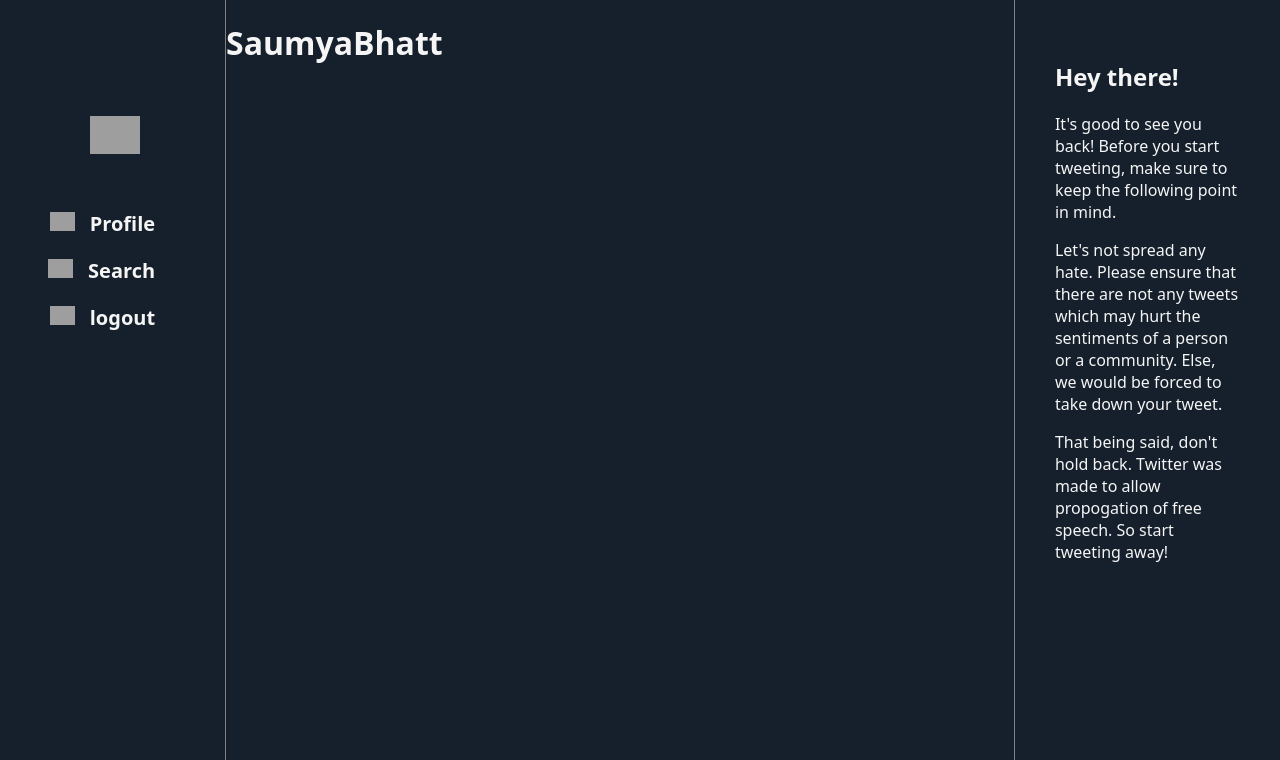
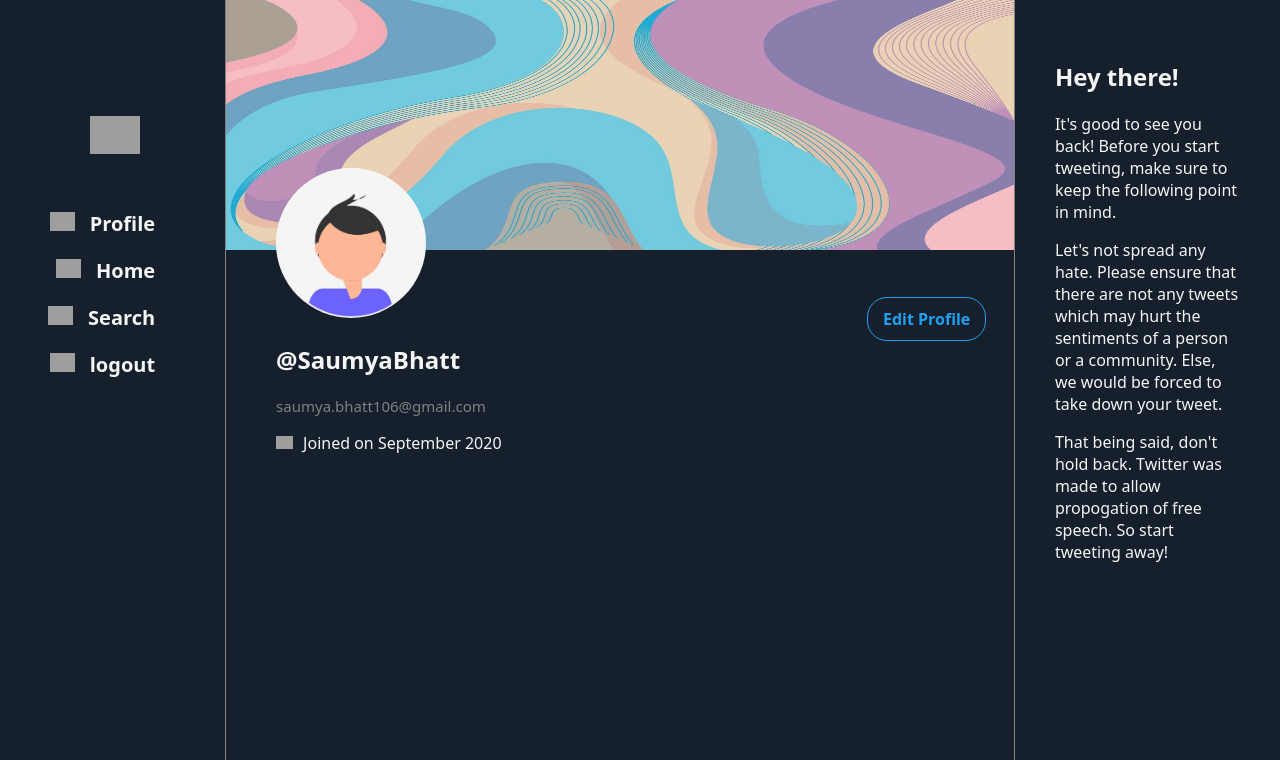
Before and after one commit to Saumya-Bhatt/Twitter-Clone, a Flask app: page /account in a window 1280 px wide. Shown: the top 760 px of the page. Run offline with Flask 2, Linux system fonts and the light colour scheme; a user stored in the database is signed in; grey boxes are pictures that could not be loaded.

Commit message:
Added profiles section

```diff
--- a/modules/forms.py
+++ b/modules/forms.py
@@ -1,4 +1,5 @@
 from flask_wtf import FlaskForm
+from flask_login import current_user
 from wtforms import StringField, SubmitField, PasswordField, BooleanField, TextAreaField
 from wtforms.validators import DataRequired, Email, Length, ValidationError
 
@@ -29,3 +30,20 @@ class Login(FlaskForm):
 class createTweet(FlaskForm):
     tweet = TextAreaField('What is on your mind?',validators=[DataRequired(),Length(max=500)])
     submit = SubmitField('Tweet')
+
+class UpdateProfile(FlaskForm):
+    username = StringField('Username',validators=[DataRequired(),Length(min=4)])
+    email = StringField('Email',validators=[DataRequired(),Email()])
+    signup = SubmitField('Save Changes')
+
+    def validate_username(self,username):
+        if username.data != current_user.username:
+            user = User_mgmt.query.filter_by(username=username.data).first()
+            if user:
+                raise ValidationError('Username is already taken. Please choose a different one')
+
+    def validate_email(self,email):
+        if email.data != current_user.email:
+            user = User_mgmt.query.filter_by(email=email.data).first()
+            if user:
+                raise ValidationError('Account with this email ID already exists')
--- a/modules/login.py
+++ /dev/null
@@ -1,49 +0,0 @@
-from flask import Flask,render_template, redirect, url_for
-from werkzeug.security import generate_password_hash,check_password_hash
-from flask_login import login_user, logout_user, current_user, login_required
-
-from modules import app,db
-from modules.modals import User_mgmt, Post
-from modules.forms import Signup, Login
-
-@app.route('/')
-@app.route('/home',methods=['GET','POST'])
-def home():
-
-    # add this to those routes which you want the user from going to if he/she is already logged in
-    #if current_user.is_authenticated:
-    #    return redirect(url_for(''))
-
-    form_sign = Signup()
-    form_login = Login()
-
-    if form_sign.validate_on_submit():
-        hashed_password = generate_password_hash(form_sign.password.data, method='sha256')
-        new_user = User_mgmt(username=form_sign.username.data, email=form_sign.email.data, password=hashed_password)
-        db.session.add(new_user)
-        db.session.commit()
-        return render_template('sign.html')
-
-    if form_login.validate_on_submit():
-        user_info = User_mgmt.query.filter_by(username=form_login.username.data).first()
-        if user_info:
-            if check_password_hash(user_info.password, form_login.password.data):
-                login_user(user_info, remember=form_login.remember.data)
-                return redirect(url_for('dashboard'))
-            else:
-                return render_template('errorP.html')
-        else:
-            return render_template('errorU.html')
-
-    return render_template('start.html',form1=form_sign,form2=form_login)
-
-
-@app.route('/logout')
-def logout():
-    logout_user()
-    return redirect(url_for('home'))
-
-@app.route('/account')
-@login_required
-def account():
-    return render_template('account.html')
--- a/modules/modals.py
+++ b/modules/modals.py
@@ -12,6 +12,9 @@ class User_mgmt(UserMixin, db.Model):
     email = db.Column(db.String(50),nullable=False,unique=True)
     password = db.Column(db.String(80),nullable=False)
     image_file = db.Column(db.String(20),nullable=False,default='default.jpg')
+    bg_file = db.Column(db.String(20),nullable=False,default='default_bg.jpg')
+    bio = db.Column(db.String(100))
+    date = db.Column(db.String(20))
     posts = db.relationship('Post',backref='author',lazy=True)
 
 class Post(db.Model):
--- a/modules/routes.py
+++ b/modules/routes.py
@@ -1,10 +1,63 @@
-from flask import Flask,render_template
-from flask_login import LoginManager, UserMixin, login_user, login_required, logout_user, current_user
+from flask import Flask,render_template, redirect, url_for
+from werkzeug.security import generate_password_hash,check_password_hash
+from flask_login import login_user, logout_user, current_user, login_required
 
-from modules import app
-from modules.forms import createTweet
-from modules.login import *
+from modules import app,db
+from modules.modals import User_mgmt, Post
+from modules.forms import Signup, Login, UpdateProfile, createTweet
+
 import datetime
+
+
+@app.route('/')
+@app.route('/home',methods=['GET','POST'])
+def home():
+
+    # add this to those routes which you want the user from going to if he/she is already logged in
+    #if current_user.is_authenticated:
+    #    return redirect(url_for(''))
+
+    form_sign = Signup()
+    form_login = Login()
+
+    if form_sign.validate_on_submit():
+        hashed_password = generate_password_hash(form_sign.password.data, method='sha256')
+        x = datetime.datetime.now()
+        creation = str(x.strftime("%B")) +" "+ str(x.strftime("%Y"))
+        new_user = User_mgmt(username=form_sign.username.data, email=form_sign.email.data, password=hashed_password, date=creation)
+        db.session.add(new_user)
+        db.session.commit()
+        return render_template('sign.html')
+
+    if form_login.validate_on_submit():
+        user_info = User_mgmt.query.filter_by(username=form_login.username.data).first()
+        if user_info:
+            if check_password_hash(user_info.password, form_login.password.data):
+                login_user(user_info, remember=form_login.remember.data)
+                return redirect(url_for('dashboard'))
+            else:
+                return render_template('errorP.html')
+        else:
+            return render_template('errorU.html')
+
+    return render_template('start.html',form1=form_sign,form2=form_login)
+
+
+@app.route('/logout')
+def logout():
+    logout_user()
+    return redirect(url_for('home'))
+
+@app.route('/account')
+@login_required
+def account():
+    update = UpdateProfile()
+    profile_pic = url_for('static',filename='profile_pics/' + current_user.image_file)
+    bg_pic = url_for('static',filename='profile_pics/' + current_user.bg_file)
+
+    return render_template('account.html',profile=profile_pic,background=bg_pic,update=update)
+
+
 
 @app.route('/dashboard',methods=['GET','POST'])
 @login_required
--- a/modules/static/mainPage.css
+++ b/modules/static/mainPage.css
@@ -87,3 +87,40 @@ a :hover {
     font-size: 15px;
     color: gray;
 }
+
+
+
+.profile {
+    padding: 50px;
+    position: absolute;
+    margin-top: 15%;
+    display: flex;
+    width: 100%;
+}
+.profile_info {
+    width: 75%;
+}
+.profile_img {
+    width: 150px;
+    height: auto;
+    border-radius: 50%;
+}
+.bg_img {
+    width: 100%;
+    height: 250px;
+    position: absolute;
+}
+.edit_profile {
+    color: rgba(29,161,242,1);
+    padding: 10px 15px;
+    font-weight: bold;
+    border-radius: 20px;
+    border: 1px solid rgba(29,161,242,1);
+    margin-top: auto;
+    margin-bottom: auto;
+}
+.edit_profile:hover {
+    background-color: rgba(29,161,242,1);
+    color: whitesmoke;
+    transition: 0.2s;
+}
--- a/modules/templates/account.html
+++ b/modules/templates/account.html
@@ -1,5 +1,19 @@
 {% extends 'mainPage.html' %}
 
 {% block pageContent %}
-<h1>{{ current_user.username }}</h1>
+<div style="position: relative;">
+    <img src="{{ background }}" alt="" class="bg_img">
+    <div class="profile">
+        <div class="profile_info">
+            <img src="{{ profile }}" alt="" class="profile_img">
+            <h2>@{{ current_user.username }}</h2>
+            <p class="light">{{ current_user.email }}</p>
+            {% if current_user.bio %}
+                <p>{{ current_user.bio }}</p>
+            {% endif %}
+            <p><img src="https://www.flaticon.com/svg/static/icons/svg/3003/3003280.svg" style="width: 17px; height: auto; margin-right: 10px;" alt="">Joined on {{ current_user.date }}</p>
+        </div>
+        <a href="#" class="edit_profile">Edit Profile</a>
+    </div>
+</div>
 {% endblock %}
--- a/modules/templates/mainPage.html
+++ b/modules/templates/mainPage.html
@@ -13,6 +13,7 @@
             <ul>
                 <li><img src="https://www.flaticon.com/svg/static/icons/svg/733/733579.svg" alt="" style="width: 50px; height: auto; margin-bottom: 30px;"></li>
                 <li><img src="https://www.flaticon.com/svg/static/icons/svg/599/599305.svg" alt=""><a href="{{ url_for('account') }}">Profile</a></li>
+                <li><img src="https://www.flaticon.com/svg/static/icons/svg/3011/3011069.svg" alt=""><a href="{{ url_for('dashboard') }}">Home</a></li>
                 <li><img src="https://www.flaticon.com/svg/static/icons/svg/3077/3077325.svg" alt=""><a href="#">Search</a></li>
                 <li><img src="https://www.flaticon.com/svg/static/icons/svg/1828/1828490.svg" alt=""><a href="{{ url_for('logout') }}">logout</a></li>
             </ul>
```
Also changed, not shown: modules/database.db, modules/static/profile_pics/default.jpg (added), modules/static/profile_pics/default_bg.jpg (added), modules/templates/updateProfile.html (added).
